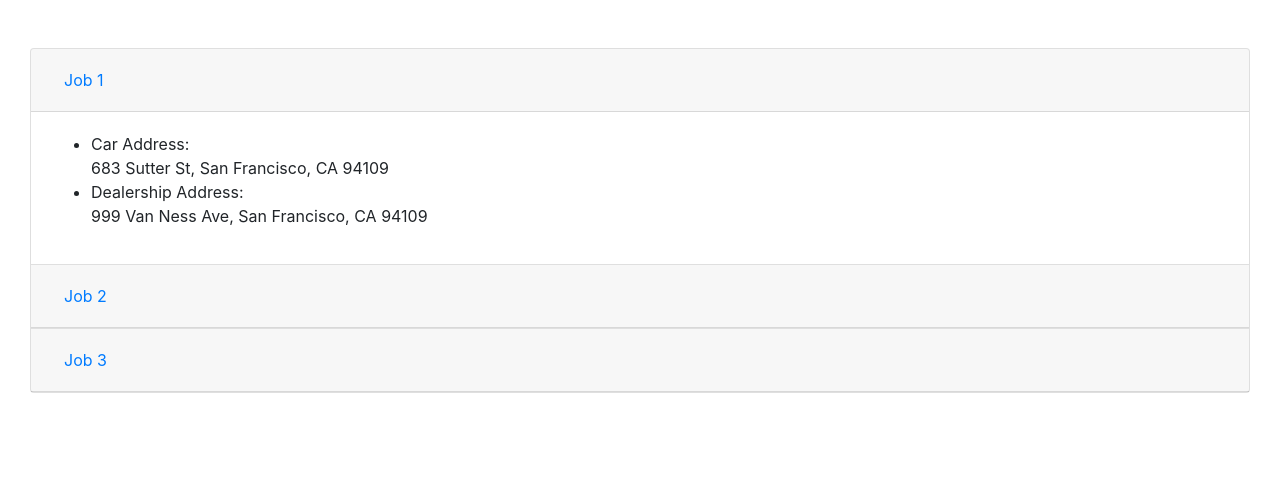
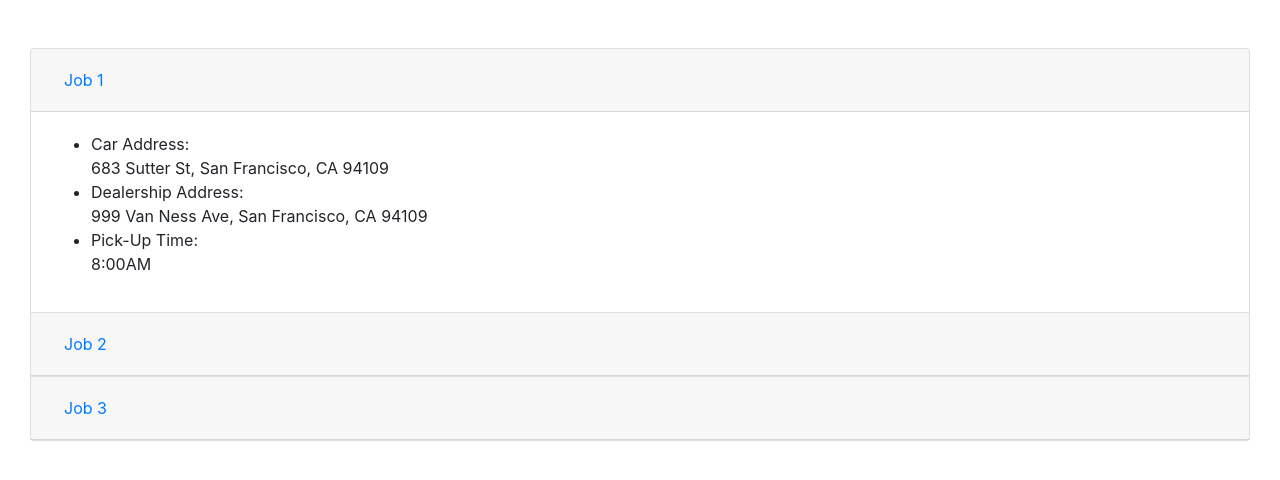
Before and after one commit to rachel-lynch-lin/hb-smartcar-hacktathon-2018, a Flask app: page /job_list in a window 1280 px wide. Shown: the part 56-536 px from the top of the page. Run offline with Flask 2, Linux system fonts and the light colour scheme; data that the repository does not hold is empty; parts of the project's set-up code (start-up, migrations or seed data) failed here and were passed over; some libraries are stand-ins or nearby versions.

Commit message:
Made changes to templates

```diff
--- a/app.py
+++ b/app.py
@@ -100,23 +100,23 @@ def job_list():
              "name": "Job 1",
              "car_address": "683 Sutter St, San Francisco, CA 94109",
              "dealership_address": "999 Van Ness Ave, San Francisco, CA 94109",
-             "pick_up_time":"never"
+             "pick_up":"8:00AM"
             }
     job_2 = {
              "name": "Job 2",
              "car_address": "15215 N. Kierland Blvd, Scottsdale, AZ 85254",
              "dealership_address": "7014 E. Camelback Road, Suite #1210, Scottsdale, AZ 85251",
-             "pick_up_time":"never"
+             "pick_up":"10:30AM"
             }
     job_3 = {
              "name": "Job 3",
              "car_address": "45500 Fremont Blvd Fremont, CA 94538",
              "dealership_address": "6701 Amador Plaza Road Dublin, CA 94568",
-             "pick_up_time": "never"
+             "pick_up": "11:45AM"
             }
 
-    car_info = requests.get("https://192.168.2.38:8000/getinfo", verify=False)
-    print(car_info)
+    # car_info = requests.get("https://192.168.2.38:8000/getinfo", verify=False)
+    # print(car_info)
 
     return render_template('job_list.html',
                            job_1=job_1,
@@ -124,7 +124,7 @@ def job_list():
                            job_3=job_3)
 
 
-@app.route('/job_details')
+@app.route('/job_details/job_1')
 def job_details():
     """Job Details Page"""
 
--- a/templates/job_list.html
+++ b/templates/job_list.html
@@ -22,8 +22,9 @@
         <div id="collapseOne" class="collapse show" aria-labelledby="headingOne" data-parent="#accordionExample">
           <div class="card-body">
             <ul>
-              <li>Car Address:<br>{{ job_1["car_address"]}}</li>
-              <li>Dealership Address:<br>{{ job_1["dealership_address"]}}</li>
+              <li>Car Address:<br>{{ job_1["car_address"] }}</li>
+              <li>Dealership Address:<br>{{ job_1["dealership_address"] }}</li>
+              <li>Pick-Up Time:<br>{{ job_1["pick_up"] }}</li>
             </ul>
           </div>
         </div>
@@ -39,8 +40,9 @@
         <div id="collapseTwo" class="collapse" aria-labelledby="headingTwo" data-parent="#accordionExample">
           <div class="card-body">
             <ul>
-              <li>Car Address:<br>{{ job_2["car_address"]}}</li>
-              <li>Dealership Address:<br>{{ job_2["dealership_address"]}}</li>
+              <li>Car Address:<br>{{ job_2["car_address"] }}</li>
+              <li>Dealership Address:<br>{{ job_2["dealership_address"] }}</li>
+              <li>Pick-Up Time:<br>{{ job_2["pick_up"] }}</li>
             </ul>
           </div>
         </div>
@@ -56,8 +58,9 @@
         <div id="collapseThree" class="collapse" aria-labelledby="headingThree" data-parent="#accordionExample">
           <div class="card-body">
             <ul>
-              <li>Car Address:<br>{{ job_3["car_address"]}}</li>
-              <li>Dealership Address:<br>{{ job_3["dealership_address"]}}</li>
+              <li>Car Address:<br>{{ job_3["car_address"] }}</li>
+              <li>Dealership Address:<br>{{ job_3["dealership_address"] }}</li>
+              <li>Pick-Up Time:<br>{{ job_3["pick_up"] }}</li>
             </ul>
           </div>
         </div>
@@ -70,3 +73,10 @@
 
 {% block scripts %}
 {% endblock %}
+
+
+<form action="/job_list" method="POST">
+  <div class="form-group">
+  </div>
+  <button type="submit" class="btn btn-primary">Submit</button>
+</form>
```
Also changed, not shown: secrets_template.py (deleted, +0 -8 lines), 1 other file.
